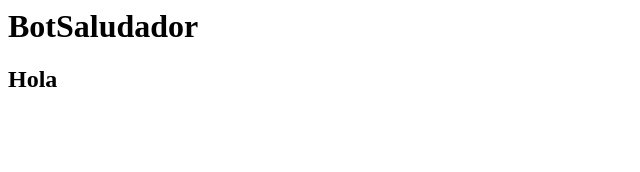
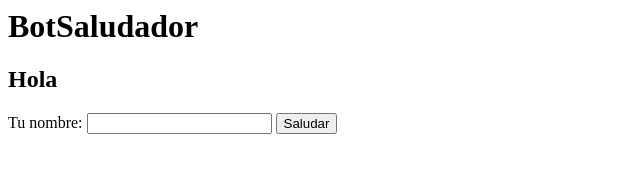
Before and after one commit to LIBIA71421/BOTSALUDADORJavaScript, a website built with Parcel: page index.html in a window 1280 px wide. Shown: the whole page, without its empty margins (0-640 px from the left). Built offline with nearby package versions, Linux system fonts and the light colour scheme.

Commit message:
saludo por nombre

```diff
--- a/index.html
+++ b/index.html
@@ -2,7 +2,12 @@
   <body>
     <h1>BotSaludador</h1>
     <h2>Hola</h2>
-
+    <form id="saludar-form">
+      <label for="name">Tu nombre:</label>
+      <input type="text" id="name" />
+      <input type="submit" value="Saludar" id="saludar-button" />
+    </form>
+    <div id="resp-div"></div>
 
     <script type="module" src="./src/presenter.js"></script>
   </body>
--- a/src/presenter.js
+++ b/src/presenter.js
@@ -8,5 +8,5 @@ const div = document.querySelector("#resp-div");
 form.addEventListener("submit", (event) => {
   event.preventDefault();
 
-  //div.innerHTML = "Hola " + name.value;
+  div.innerHTML = "Hola " + name.value;
 });
```
